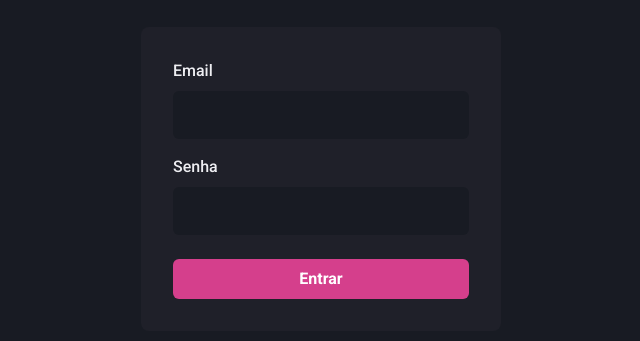
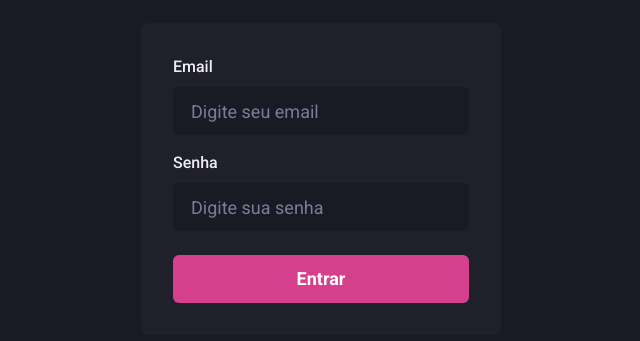
Before and after one commit to dev-viniciuss/dashgo, a Next.js app: page / in a window 1280 px wide. Shown: the part 221-562 px from the top of the page, without its empty margins (319-959 px from the left). Built offline with nearby package versions, Linux system fonts and the light colour scheme.

Commit message:
refactor: componentizando o input

```diff
--- /dev/null
+++ b/src/components/Form/Input.tsx
@@ -0,0 +1,26 @@
+import { FormControl, FormLabel, Input as ChakraInput, InputProps as ChakraInputProps } from '@chakra-ui/react'
+
+interface InputProps extends ChakraInputProps {
+  name: string;
+  label?: string;
+}
+
+export function Input({ name, label, ...rest }: InputProps) {
+  return(
+    <FormControl>
+      { label && <FormLabel htmlFor={name}>{label}</FormLabel> }
+      <ChakraInput
+        id={name}
+        name={name}
+        {...rest}
+        focusBorderColor="pink.500"
+        bgColor="gray.900"
+        variant="filled"
+        _hover={{
+          bgColor: 'gray.900'
+        }}
+        size="lg"
+      />
+    </FormControl>
+  )
+}
--- a/src/pages/index.tsx
+++ b/src/pages/index.tsx
@@ -1,8 +1,10 @@
 import Head from 'next/head'
 
-import { Flex, Stack, FormControl, FormLabel, Input, Button } from '@chakra-ui/react'
+import { Flex, Stack, Button } from '@chakra-ui/react'
 
-export default function Home() {
+import { Input } from '../components/Form/Input'
+
+export default function SignIn() {
   return (
     <>
       <Head>
@@ -11,40 +13,24 @@
 
       <Flex w="100vw" h="100vh" align="center" justify="center">
         <Flex as="form" width="100%" maxW={360} bg="gray.800" p="8" borderRadius={8} flexDir="column">
+
           <Stack spacing="4">
-            <FormControl>
-              <FormLabel htmlFor="email">Email</FormLabel>
             <Input
-                id="email"
               name="email"
               type="email"
-                focusBorderColor="pink.500"
-                bgColor="gray.900"
-                variant="filled"
-                _hover={{
-                  bgColor: 'gray.900'
-                }}
-                size="lg"
+              label="Email"
+              placeholder="Digite seu email"
             />
-            </FormControl>
-
-            <FormControl>
-              <FormLabel htmlFor="password">Senha</FormLabel>
             <Input
-                id="password"
               name="password"
               type="password"
-                focusBorderColor="pink.500"
-                bgColor="gray.900"
-                variant="filled"
-                _hover={{
-                  bgColor: 'gray.900'
-                }}
-                size="lg"
+              label="Senha"
+              placeholder="Digite sua senha"
             />
-            </FormControl>
           </Stack>
-          <Button type="submit" mt="6" colorScheme="pink">Entrar</Button>
+
+          <Button type="submit" mt="6" colorScheme="pink" size="lg">Entrar</Button>
+
         </Flex>
       </Flex>
     </>
```
Lines whose indentation alone changed are shown as unchanged.
